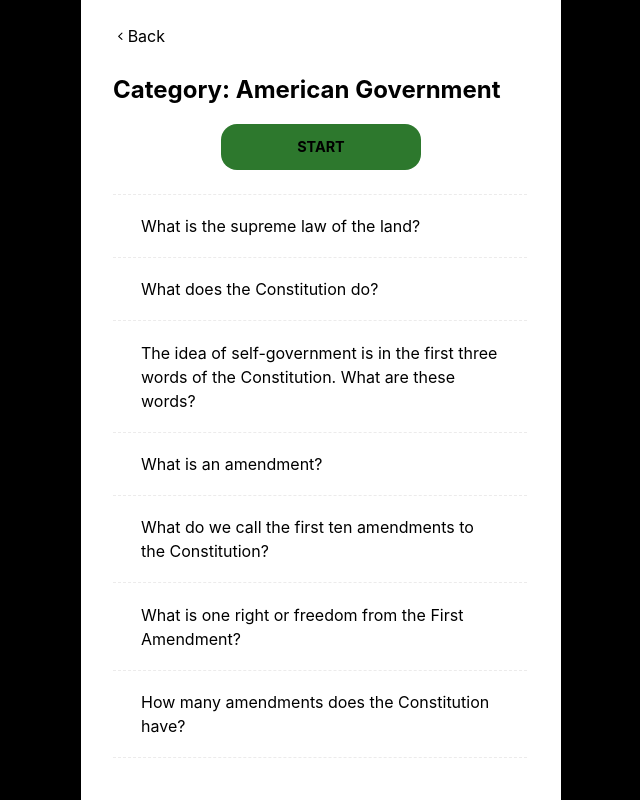
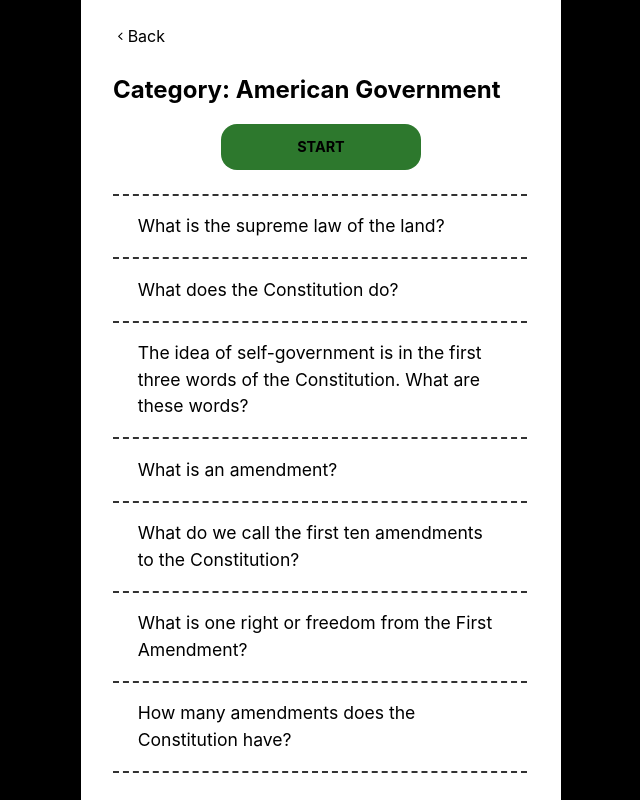
Before and after one commit to sprajams/flashcards, a React (Create React App) app: page /category/1 in a window 1280 px wide. Shown: the whole page, without its empty margins (319-959 px from the left). Built offline with nearby package versions, Linux system fonts and the light colour scheme.

Commit message:
update dark mode styling for question link

```diff
--- a/src/components/Category/index.jsx
+++ b/src/components/Category/index.jsx
@@ -21,7 +21,9 @@ const Category = () => {
           {data.map((x, i) => {
             return (
               <li key={i} className={styles.questionWrap}>
-                <Link to={`${i + 1}`}>{x.question}</Link>
+                <Link to={`${i + 1}`} className={styles.questionLink}>
+                  {x.question}
+                </Link>
               </li>
             );
           })}
--- a/src/components/Category/styles.module.scss
+++ b/src/components/Category/styles.module.scss
@@ -34,14 +34,24 @@
   border-radius: 16px;
   &:hover {
     padding: 11px 15px;
-    border: 1px solid white;
+    border: 1px dashed white;
   }
 }
 
 .questionWrap {
-  border-bottom: 1px dashed rgba(208, 205, 205, 0.4);
-  padding: 1.2em 1.75em;
+  border-bottom: 2px dashed rgb(50, 50, 50);
+  padding: 1em 1.4em;
+  font-size: 1.1rem;
+  overflow-y: scroll;
 }
 .questionWrap:first-child {
-  border-top: 1px dashed rgba(208, 205, 205, 0.4);
+  border-top: 2px dashed rgb(50, 50, 50);
 }
+.questionLink {
+  @media (prefers-color-scheme: dark) {
+    color: rgb(186, 186, 186);
+    &:hover {
+      color: var(--color-text);
+    }
+  }
+}
```
